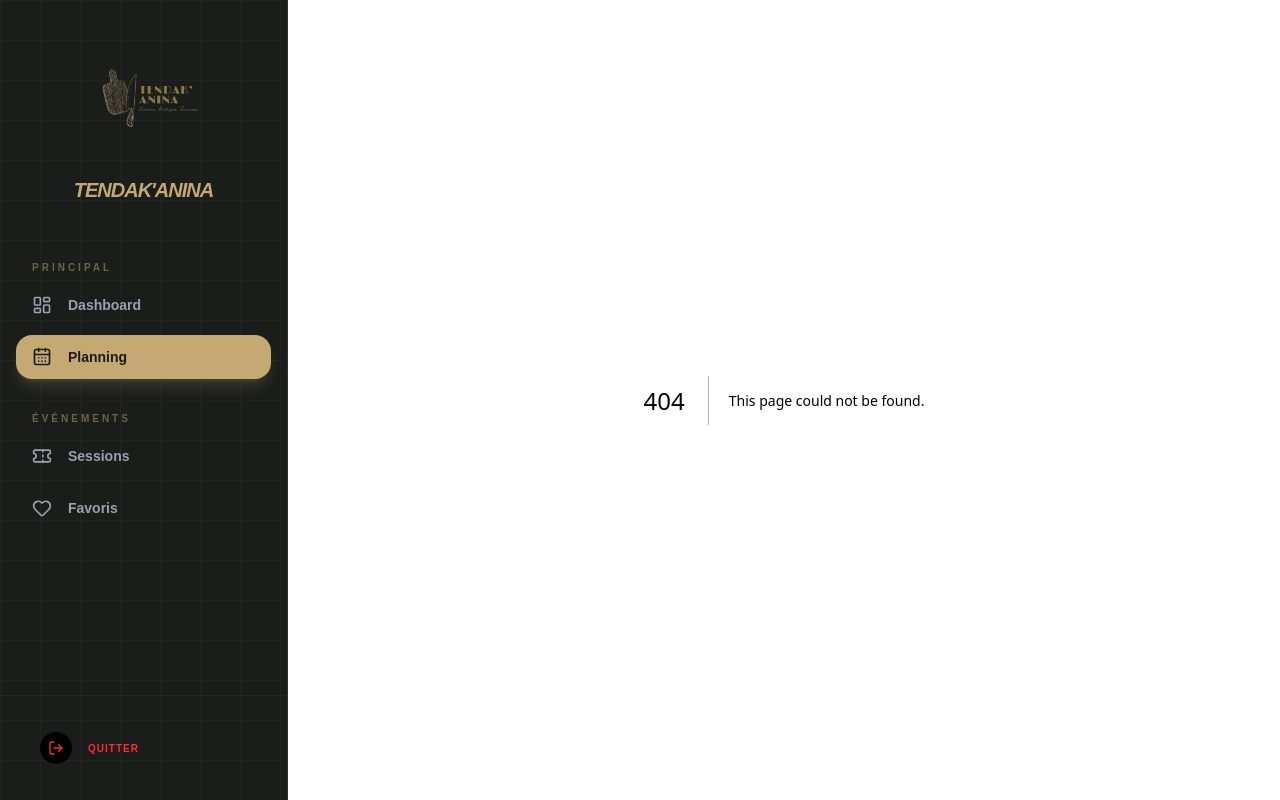
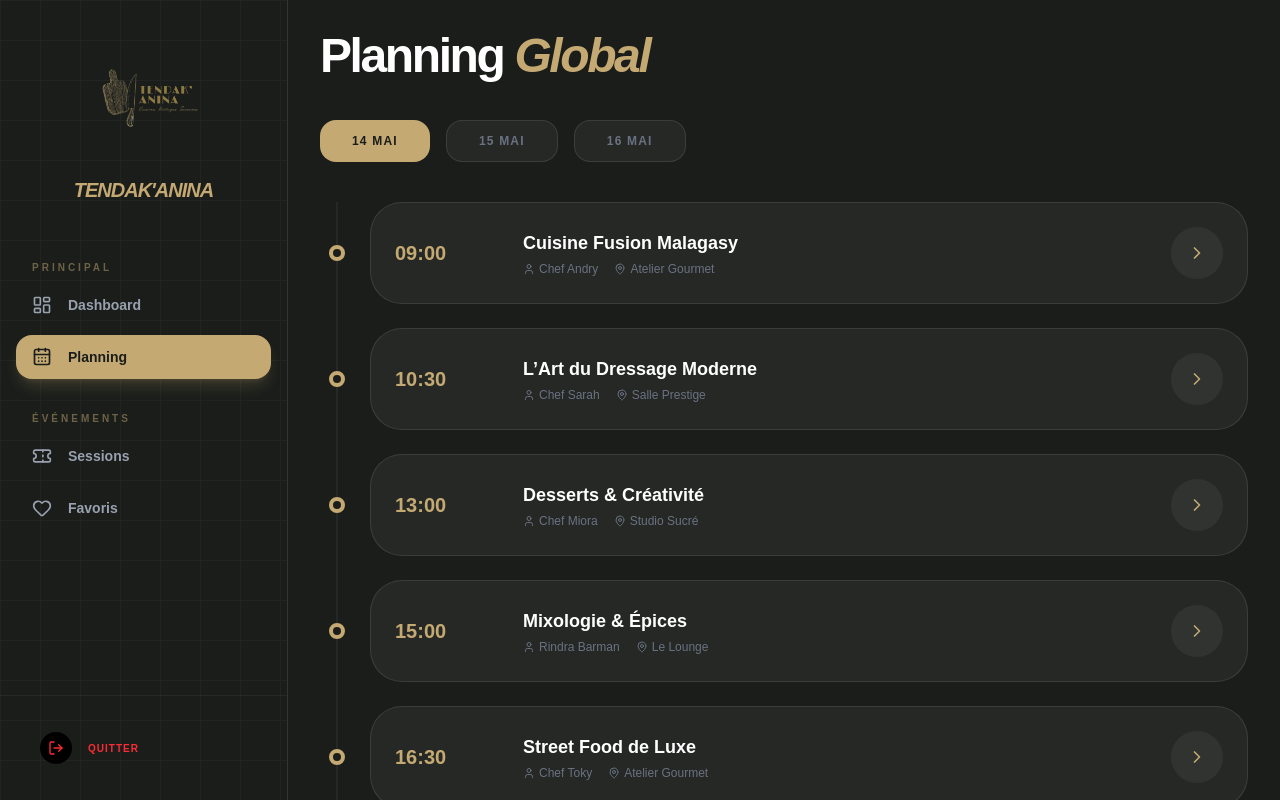
Before and after one commit to EventSync-Clown/eventsync-client, a Next.js app in the folder frontend/: page /client/planning in a window 1280 px wide. Before the commit this address had no page. Built offline with nearby package versions, Linux system fonts and the light colour scheme.

Commit message:
feat(planning): add culinary event planning interface

```diff
--- /dev/null
+++ b/frontend/src/app/(client)/client/planning/page.tsx
@@ -0,0 +1,68 @@
+"use client";
+
+import React, { useState } from 'react';
+import { sessions } from "@/app/lib/data";
+import { Clock, MapPin, ChevronRight, User } from "lucide-react";
+
+export default function PlanningPage() {
+  const [selectedDay, setSelectedDay] = useState("14 Mai");
+
+  return (
+    <div className="min-h-screen bg-[#1a1d1a] p-8 space-y-10 relative">
+      <header className="relative z-10">
+        <h1 className="text-5xl font-black text-white tracking-tighter">
+          Planning <span className="italic text-[#c4a973]">Global</span>
+        </h1>
+      </header>
+
+      {/* SÉLECTEUR DE JOURS */}
+      <div className="flex gap-4 relative z-10">
+        {["14 Mai", "15 Mai", "16 Mai"].map((day) => (
+          <button
+            key={day}
+            onClick={() => setSelectedDay(day)}
+            className={`px-8 py-3 rounded-2xl font-black text-xs uppercase tracking-widest transition-all ${
+              selectedDay === day
+              ? 'bg-[#c4a973] text-[#1a1d1a]'
+              : 'bg-white/5 text-gray-500 border border-white/10'
+            }`}
+          >
+            {day}
+          </button>
+        ))}
+      </div>
+
+      {/* TIMELINE DES SESSIONS */}
+      <div className="relative z-10 space-y-6 border-l-2 border-white/5 ml-4 pl-8">
+        {sessions.map((session) => (
+          <div key={session.id} className="relative group">
+            {/* Le point sur la ligne du temps */}
+            <div className="absolute -left-[41px] top-1/2 -translate-y-1/2 w-4 h-4 rounded-full bg-[#1a1d1a] border-4 border-[#c4a973] group-hover:scale-125 transition-transform" />
+
+            <div className="bg-white/5 border border-white/10 p-6 rounded-[2rem] flex items-center justify-between hover:bg-white/10 transition-all">
+              <div className="flex items-center gap-8">
+                {/* Heure */}
+                <div className="text-[#c4a973] font-black text-xl w-24">
+                  {session.start}
+                </div>
+
+                {/* Infos */}
+                <div>
+                  <h3 className="text-white font-bold text-lg">{session.title}</h3>
+                  <div className="flex items-center gap-4 mt-1 text-gray-500 text-xs">
+                    <span className="flex items-center gap-1"><User size={12}/> {session.speaker.name}</span>
+                    <span className="flex items-center gap-1"><MapPin size={12}/> {session.room}</span>
+                  </div>
+                </div>
+              </div>
+
+              <button className="p-4 rounded-full bg-white/5 text-[#c4a973] hover:bg-[#c4a973] hover:text-[#1a1d1a] transition-all">
+                <ChevronRight size={20} />
+              </button>
+            </div>
+          </div>
+        ))}
+      </div>
+    </div>
+  );
+}
```
